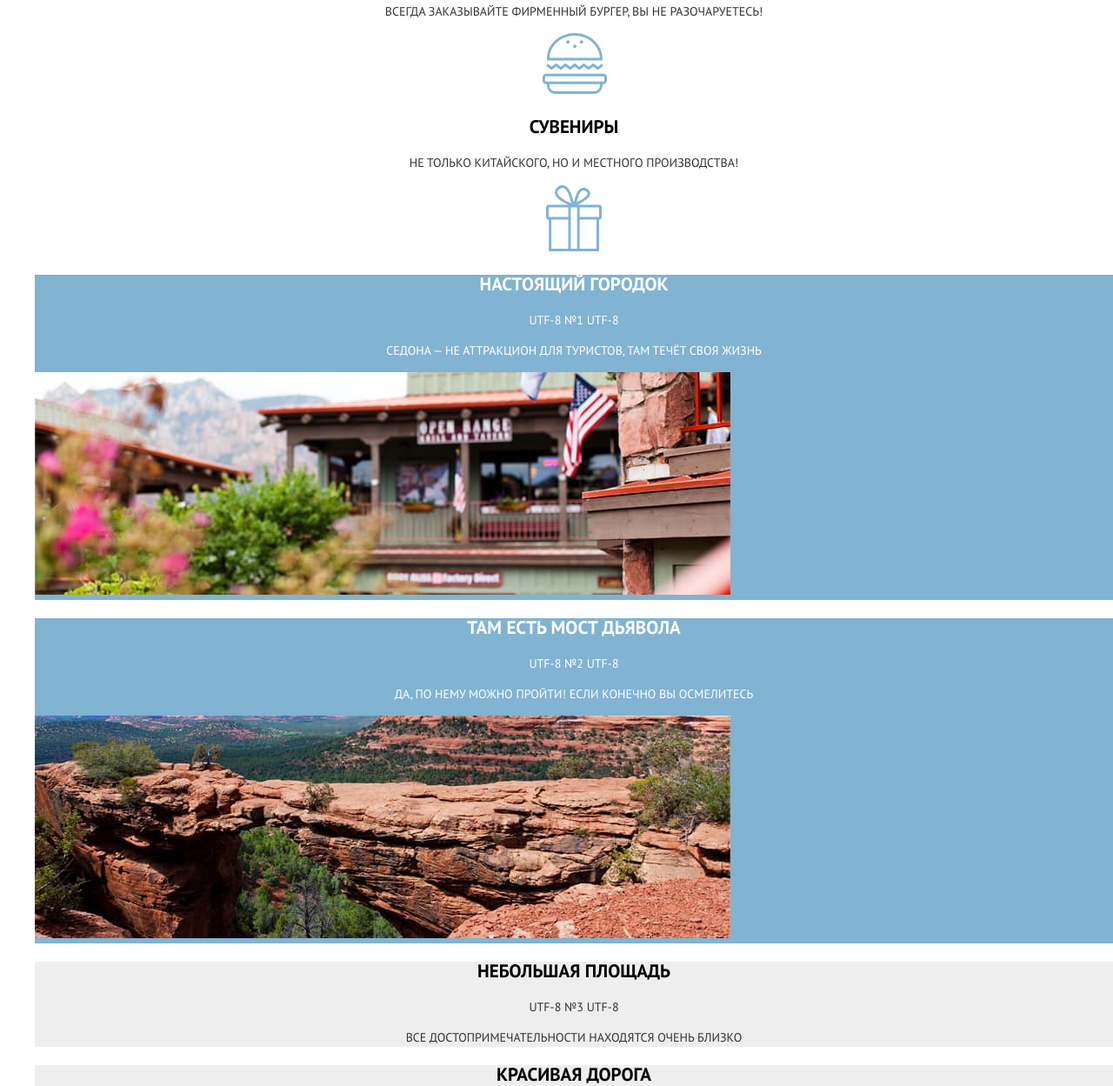
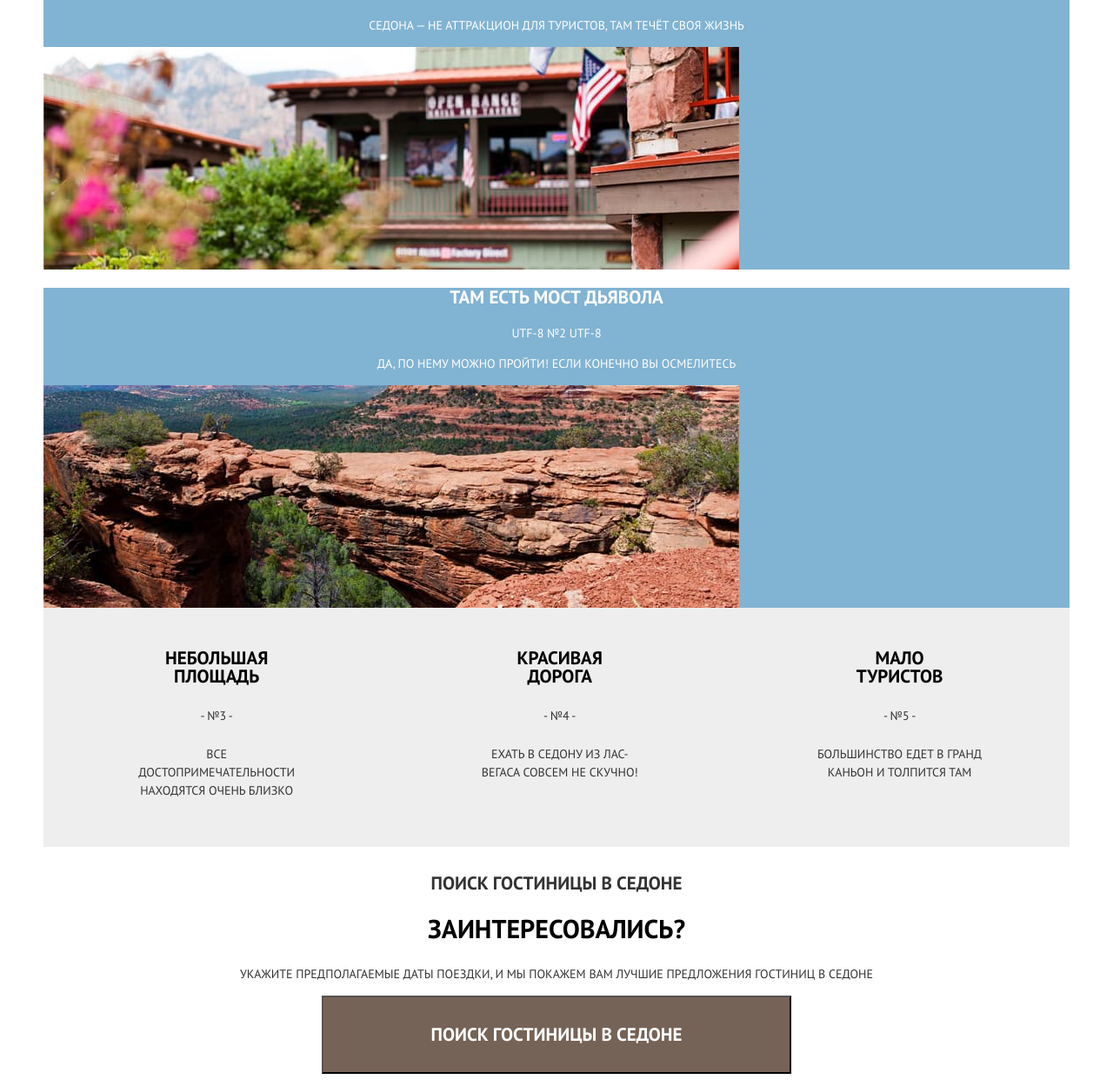
Before and after one commit to JuliaNik17/1382357-sedona-31, a plain HTML site: page index.html in a window 1280 px wide. Shown: the part 1546-2795 px from the top of the page at 87% size. Drawn offline with Linux system fonts and the light colour scheme; files whose address does not match are found by name.

Commit message:
Сетка на гридах для главной страницы

```diff
--- a/css/style.css
+++ b/css/style.css
@@ -40,9 +40,9 @@
 
 /* Global */
 
-body {
+.page-body {
   min-width: 960px;
-  margin: 0;
+  margin: 0 40px;
   padding: 0;
   font-family: "PT Sans", Arial, sans-serif;
   font-size: 14px;
@@ -53,6 +53,11 @@ body {
   background-color: var(--basic-white);
   background-position: top center;
   background-repeat: no-repeat;
+
+  min-height: 100%;
+  display: grid;
+  grid-template-rows: min-content 1fr min-content;
+  align-content: start;
 }
 
 a {
@@ -64,10 +69,26 @@ img {
     height: auto;
   }
 
+  /* Grid */
+
+  .page {
+    height: 100%;
+  }
+
   /* Main navigation */
 
+.main-navigation {
+  margin: 0 auto;
+}
+
+.main-header-ligo img {
+  display: block;
+}
+
 .site-navigation {
+  display: grid;
   list-style: none;
+  grid-template-columns: 1fr 1fr 1fr 1fr;
 
 }
 
@@ -92,6 +113,14 @@ img {
 
 }
 
+/* Container */
+
+.container {
+  /* width: 940px; */
+  margin: 0 auto;
+  padding: 0 10px;
+}
+
   /* Welcom */
 
 .welcome-line {
@@ -109,7 +138,18 @@ img {
 
   /* Features */
 
+.features {
+  display: grid;
+  grid-template-columns: 3;
+  grid-template-rows: 4;
+}
+
 .advantages-list {
+  display: grid;
+  grid-template-columns: 1fr 1fr 1fr;
+  column-gap: 120px;
+  margin: 0;
+  padding: 0;
   list-style: none;
 }
 
@@ -124,10 +164,15 @@ img {
   color: var(--basic-black);
 }
 
+.advantage-item p{
+  padding: 0 45px;
+}
+
 .features-list {
   list-style: none;
+  padding: 0;
+}
 
-}
 
 .feature-item-blue {
   background-color: var(--basic-blue);
@@ -151,6 +196,20 @@ img {
 
 .feature-item h3 {
   color: var(--basic-black);
+  margin: 47px 140px 25px;
+}
+
+.feature-item-blue img {
+  display: block;
+}
+
+.feature-item-wrapper {
+  display: grid;
+  grid-template-columns: 1fr 1fr 1fr;
+}
+
+.feature-item-text {
+  margin: 23px 100px 54px;
 }
 
   /* Hotel-search */
@@ -173,6 +232,7 @@ img {
   font-size: 21px;
   line-height: 26px;
   text-transform: uppercase;
+  padding: 30px 124px;
 }
 
 .hotel-search-button:hover,
@@ -185,9 +245,16 @@ img {
   color: var(--basic-light-brown);
 }
 
+.map img {
+  display: block;
+  width: 100%;
+}
+
   /* Main footer  */
 
 .main-footer {
+  display: grid;
+  grid-template-columns: 1fr 1fr 1fr;
   opacity: 0.9;
   }
 
@@ -208,7 +275,10 @@ img {
 }
 
 .footer-social ul {
-    list-style: none;
+  display: grid;
+  grid-template-columns: 1fr 1fr 1fr;
+  column-gap: 6px;
+  list-style: none;
 }
 
 .social-button {
@@ -254,10 +324,6 @@ img {
   background-position: 0 0;
 }
 
-.filters:hover,
-.filters:focus {
-  background-image: url(../img/background_catalog_hover.jpg);
-}
 
 .filter legend {
   font-weight: bold;
@@ -316,7 +382,8 @@ img {
   line-height: 18px;
   color: var(--basic-black);
   opacity: 0.3;
-  border-bottom: dotted var(--basic-blue);
+  border-bottom: dashed 1px var(--basic-blue);
+  padding-bottom: 3px;
 }
 
 .sorting a:hover,
--- a/index.html
+++ b/index.html
@@ -45,54 +45,55 @@
         <h2>Преимущества Седоны</h2>
         <ul class="advantages-list">
           <li class="advantage-item">
+            <img src="img/advantage_1.svg" width="75" height="72" alt="">
             <h3>Жильё</h3>
             <p>Рекомендуем пожить в настоящем мотеле, всё как в кино!</p>
-            <img src="img/advantage_1.svg" width="75" height="72" alt="">
           </li>
           <li class="advantage-item">
+            <img src="img/advantage_2.svg" width="75" height="70" alt="">
             <h3>Еда</h3>
             <p>Всегда заказывайте фирменный бургер, вы не разочаруетесь!</p>
-            <img src="img/advantage_2.svg" width="75" height="70" alt="">
           </li>
           <li class="advantage-item">
+            <img src="img/advantage_3.svg" width="64" height="77" alt="">
             <h3>Сувениры</h3>
             <p>Не только китайского, но и местного производства!</p>
-            <img src="img/advantage_3.svg" width="64" height="77" alt="">
           </li>
         </ul>
 
         <ul class="features-list">
           <li class="feature-item-blue">
             <h3>Настоящий городок</h3>
-            <p>utf-8 №1 utf-8</p>
-            <p>Седона — не аттракцион для туристов, там течёт своя жизнь</p>
+            <p class="feature-item-blue-number">utf-8 №1 utf-8</p>
+            <p class="feature-item-blue-text">Седона — не аттракцион для туристов, там течёт своя жизнь</p>
             <img src="img/photo_of_sedona.jpg" width="800" height="256" alt="Фото города">
           </li>
 
           <li class="feature-item-blue">
             <h3>Там есть мост дьявола</h3>
-            <p>utf-8 №2 utf-8</p>
-            <p>Да, по нему можно пройти! Если конечно вы осмелитесь</p>
+            <p class="feature-item-blue-number">utf-8 №2 utf-8</p>
+            <p class="feature-item-blue-text">Да, по нему можно пройти! Если конечно вы осмелитесь</p>
             <img src="img/bridge_of_devil.jpg" width="800" height="256" alt="Фото моста дьявола">
           </li>
-
+          <div class="feature-item-wrapper">
           <li class="feature-item">
             <h3>Небольшая площадь</h3>
-            <p>utf-8 №3 utf-8</p>
-            <p>Все достопримечательности находятся очень близко</p>
+            <p>- №3 -</p>
+            <p class="feature-item-text">Все достопримечательности находятся очень близко</p>
           </li>
 
           <li class="feature-item">
             <h3>Красивая дорога</h3>
-            <p>utf-8 №4 utf-8</p>
-            <p>Ехать в Седону из Лас-Вегаса совсем не скучно!</p>
+            <p>- №4 -</p>
+            <p class="feature-item-text">Ехать в Седону из Лас-Вегаса совсем не скучно!</p>
           </li>
 
           <li class="feature-item">
-            <h3>Мало туристов</h3>
-            <p>utf-8 №5 utf-8</p>
-            <p>Большинство едет в Гранд Каньон и толпится там</p>
+            <h3>Мало <br>туристов</h3>
+            <p>- №5 -</p>
+            <p class="feature-item-text">Большинство едет в Гранд Каньон и толпится там</p>
           </li>
+          </div>
         </ul>
       </section>
 
```
